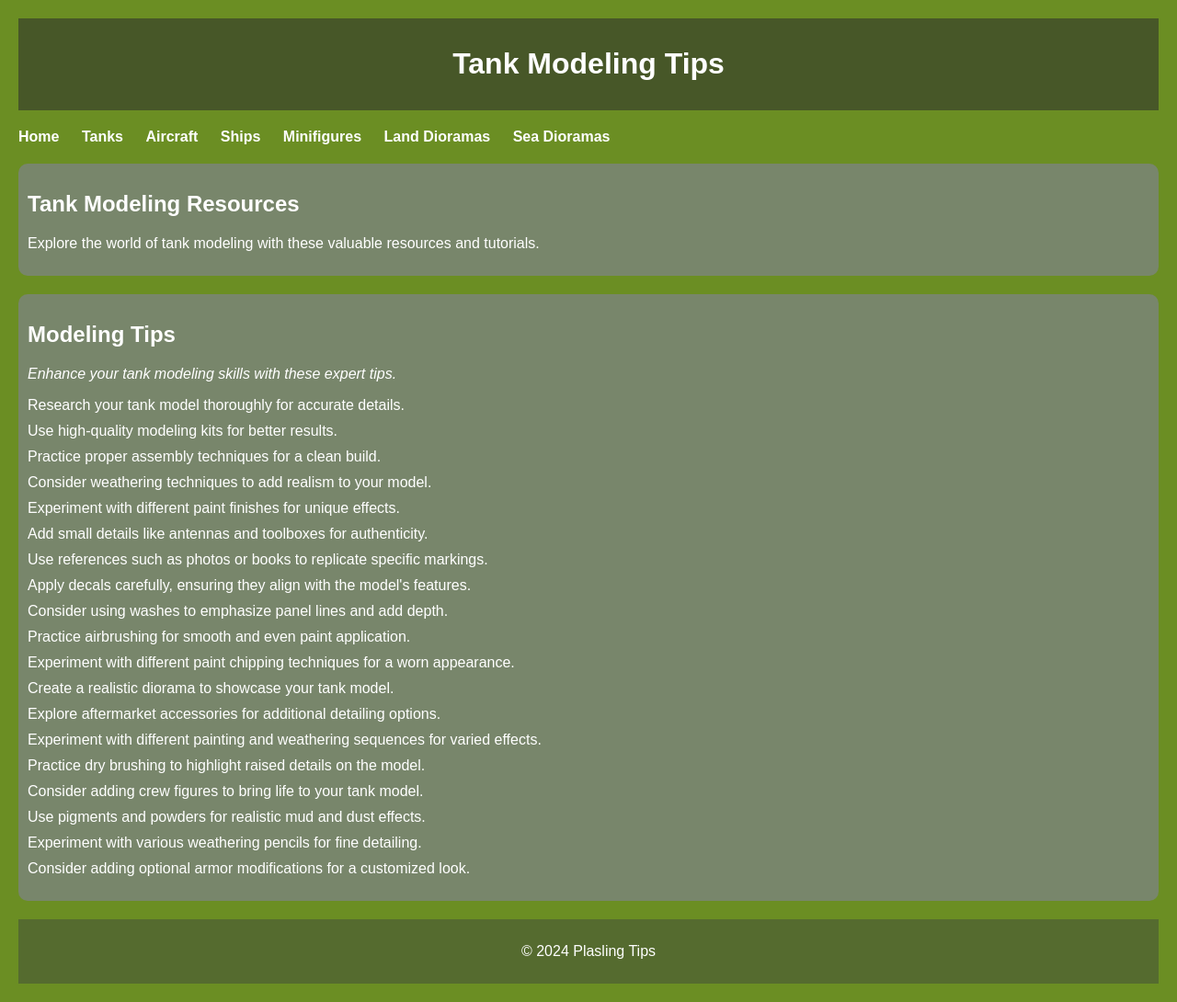
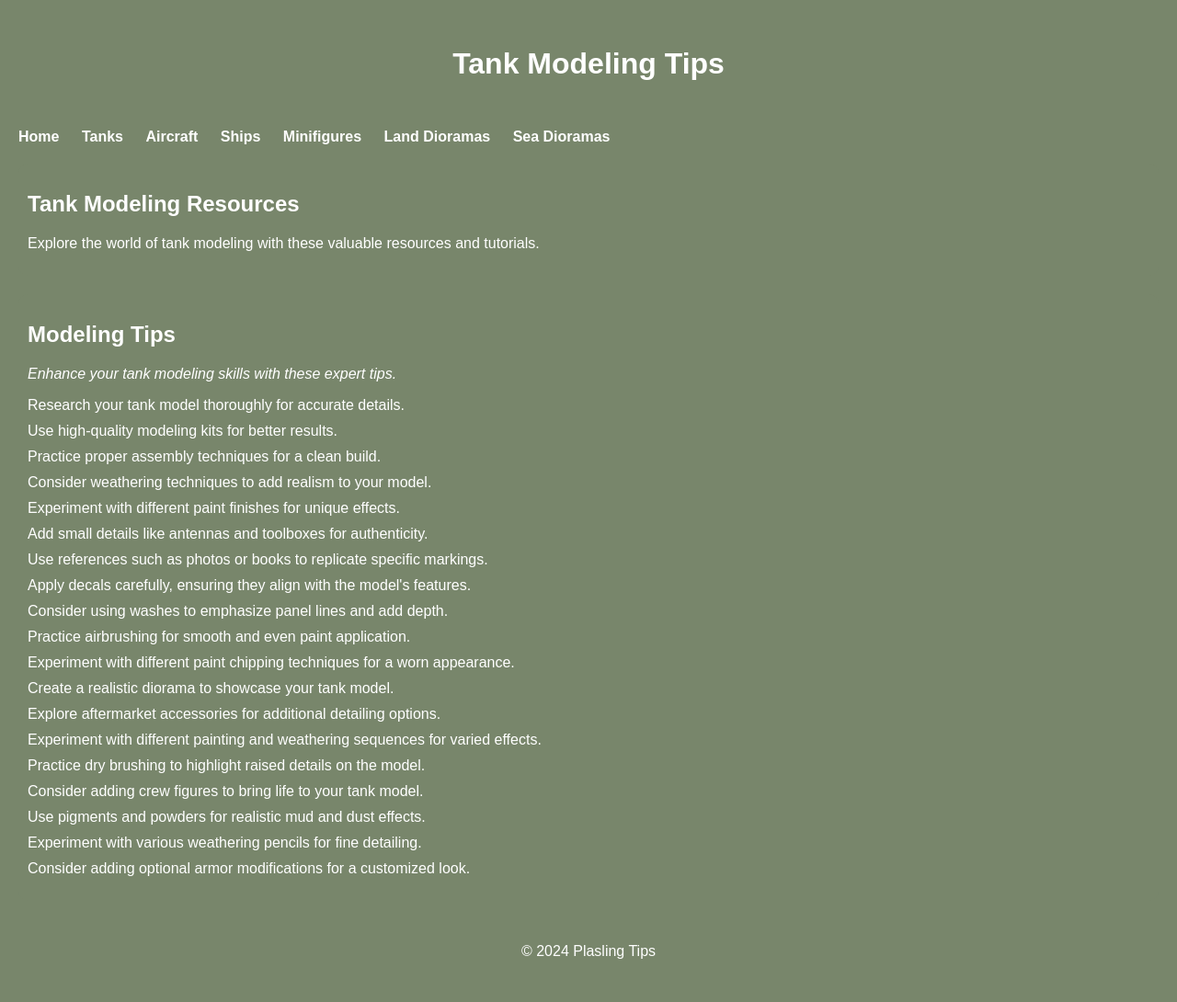
Before and after one commit to Avijudah/tips-for-modelling, a plain HTML site: page tanks.html in a window 1280 px wide. Shown: the whole page at 92% size. Drawn offline with Linux system fonts and the light colour scheme.

Commit message:
Update tanks.html

```diff
--- a/tanks.html
+++ b/tanks.html
@@ -8,7 +8,7 @@
     <style>
         body {
             font-family: Copperplate, sans-serif;
-            background-color: #6b8e23; /* Olive Drab background color */
+            background-color: #78866b; /* Olive Drab background color */
             color: #fff; /* White text color */
             margin: 20px;
         }
@@ -16,7 +16,7 @@
         header {
             text-align: center;
             padding: 10px;
-            background-color: #475728; /* Dark Olive Drab header background color */
+            background-color: #78866b; /* Dark Olive Drab header background color */
         }
 
         nav {
@@ -57,7 +57,7 @@
         footer {
             text-align: center;
             padding: 10px;
-            background-color: #556b2f; /* Dark Olive Drab footer background color */
+            background-color: #78866b; /* Dark Olive Drab footer background color */
         }
     </style>
 </head>
```
